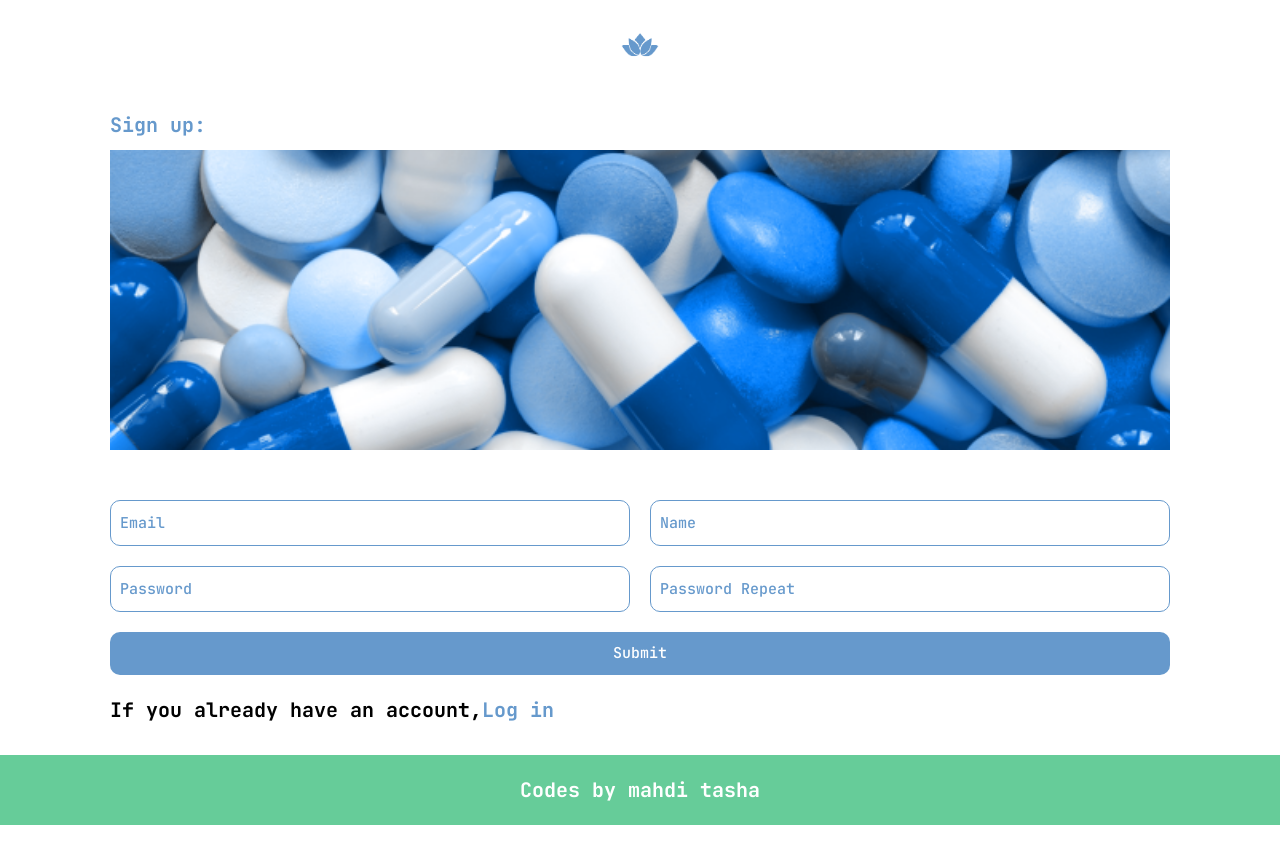
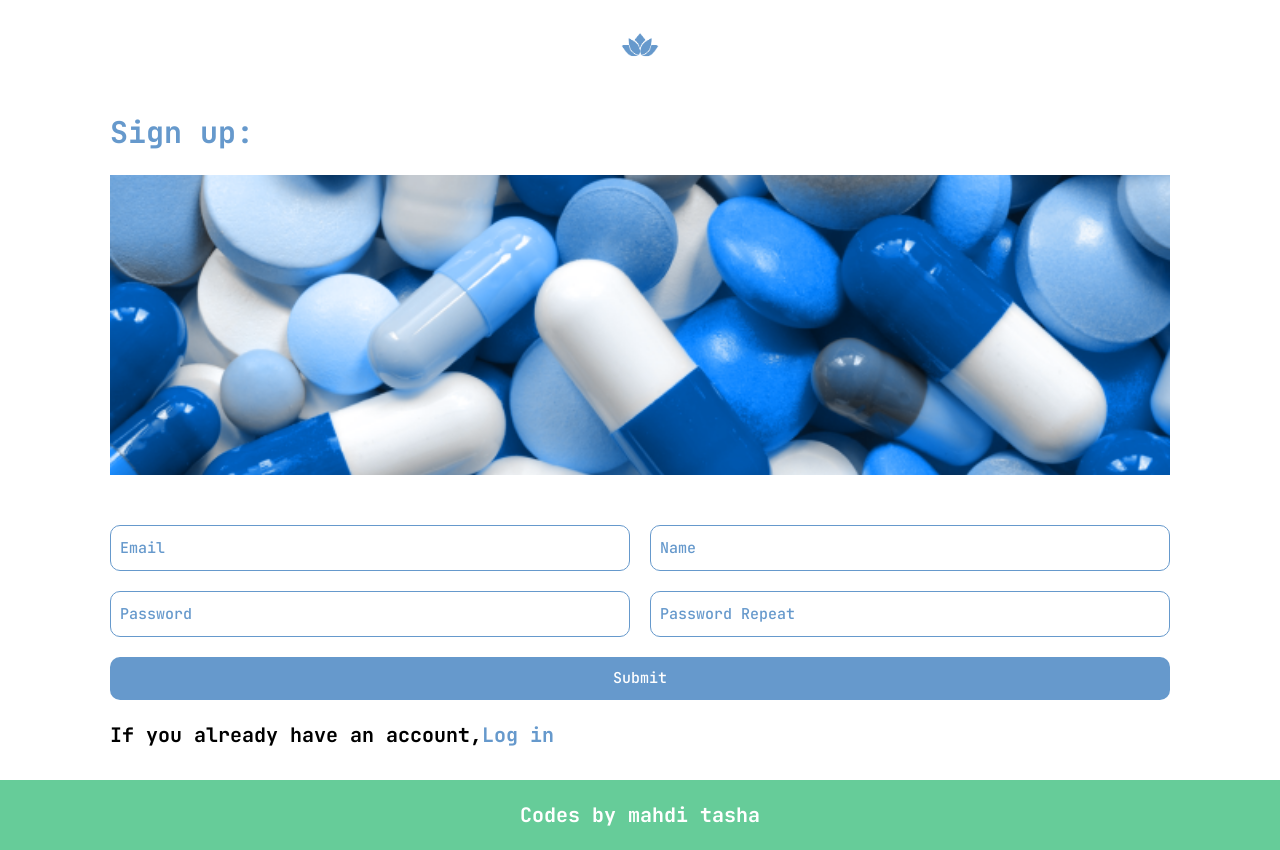
Before and after one commit to tasha-dev/i-will-be-good-web, a Next.js app: page /signup in a window 1280 px wide. Before the commit the page ends 825 px from the top, so only its background shows below. Built offline with nearby package versions, Linux system fonts and the light colour scheme; no server answers.

Commit message:
added title of the page in top of the image in signup page

```diff
--- a/app/login/page.tsx
+++ b/app/login/page.tsx
@@ -13,6 +13,7 @@ export default function LoginPage():ReactNode {
   // Returning JSX
   return (
     <PageComponent noMargin>
+       <TitleComponent theme="blue" tier={0}>Login:</TitleComponent>
        <Image alt="Image of a woman meditating" src={MainImage.src} width={1000} height={1000} className="h-[300px] w-full object-cover mb-[50px]" />
        <FormComponent />
        <TitleComponent tier={1} theme="grey" className="mt-[20px]">
--- a/app/signup/page.tsx
+++ b/app/signup/page.tsx
@@ -13,7 +13,7 @@ export default function SignupPage():ReactNode {
   // Returning JSX
   return (
     <PageComponent noMargin>
-       <TitleComponent tier={1} theme="blue">Sign up:</TitleComponent>
+       <TitleComponent tier={0} theme="blue">Sign up:</TitleComponent>
        <Image alt="Image of some medications" src={MainImage.src} width={1000} height={1000} className="h-[300px] w-full object-cover mb-[50px]" />
        <FormComponent />
        <TitleComponent tier={1} theme="grey" className="mt-[20px]">
```
